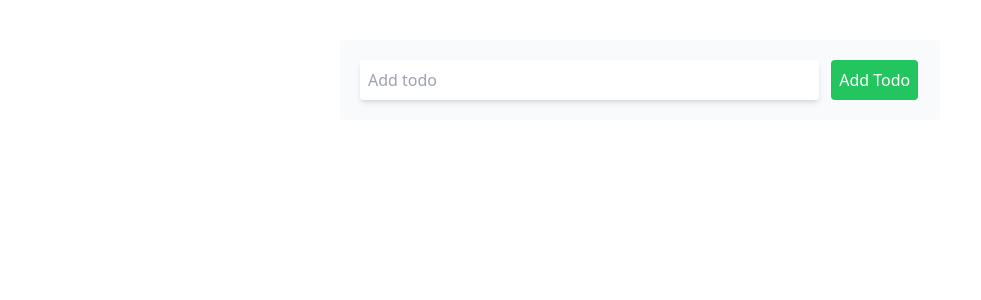
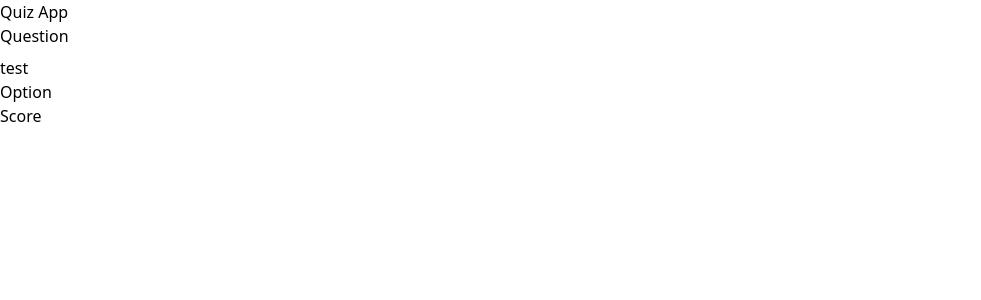
Before and after one commit to Mark-Alexis-Posadas/react-hooks-exercises, a React (Vite) app: page / in a window 1280 px wide. Shown: the top 300 px of the page, without its empty margins (0-981 px from the left). Built offline with nearby package versions, Linux system fonts and the light colour scheme.

Commit message:
added quiz app files

```diff
--- a/src/App.jsx
+++ b/src/App.jsx
@@ -1,9 +1,9 @@
-import Todo from "./UseState/Todo/Todo";
+import Quiz from "./UseState/Quiz/Quiz";
 
 const App = () => {
   return (
     <>
-      <Todo />
+      <Quiz />
     </>
   );
 };
--- /dev/null
+++ b/src/UseState/Quiz/Option.jsx
@@ -0,0 +1,5 @@
+import React from "react";
+
+export default function Option() {
+  return <div>Option</div>;
+}
--- /dev/null
+++ b/src/UseState/Quiz/Question.jsx
@@ -0,0 +1,13 @@
+import Option from "./Option";
+
+export default function Question() {
+  return (
+    <div>
+      <h3>Question</h3>
+      <h5 className="mt-2">test</h5>
+      <form>
+        <Option />
+      </form>
+    </div>
+  );
+}
--- /dev/null
+++ b/src/UseState/Quiz/Quiz.jsx
@@ -0,0 +1,12 @@
+import Question from "./Question";
+import Score from "./Score";
+
+export default function Quiz() {
+  return (
+    <div>
+      <h1>Quiz App</h1>
+      <Question />
+      <Score />
+    </div>
+  );
+}
--- /dev/null
+++ b/src/UseState/Quiz/Score.jsx
@@ -0,0 +1,5 @@
+import React from "react";
+
+export default function Score() {
+  return <div>Score</div>;
+}
--- /dev/null
+++ b/src/UseState/Quiz/data.js
@@ -0,0 +1,34 @@
+const quizQuestions = [
+  {
+    id: 1,
+    question: "What is the capital of France?",
+    options: ["Paris", "Berlin", "Rome", "Madrid"],
+    answer: "Paris",
+  },
+  {
+    id: 2,
+    question: "Which planet is known as the Red Planet?",
+    options: ["Mars", "Jupiter", "Venus", "Mercury"],
+    answer: "Mars",
+  },
+  {
+    id: 3,
+    question: "What is the chemical symbol for water?",
+    options: ["H2O", "CO2", "O2", "CH4"],
+    answer: "H2O",
+  },
+  {
+    id: 4,
+    question: "Who wrote 'To Kill a Mockingbird'?",
+    options: ["Harper Lee", "Stephen King", "J.K. Rowling", "Ernest Hemingway"],
+    answer: "Harper Lee",
+  },
+  {
+    id: 5,
+    question: "What is the largest mammal in the world?",
+    options: ["Blue whale", "Elephant", "Giraffe", "Hippopotamus"],
+    answer: "Blue whale",
+  },
+];
+
+export default quizQuestions;
```
